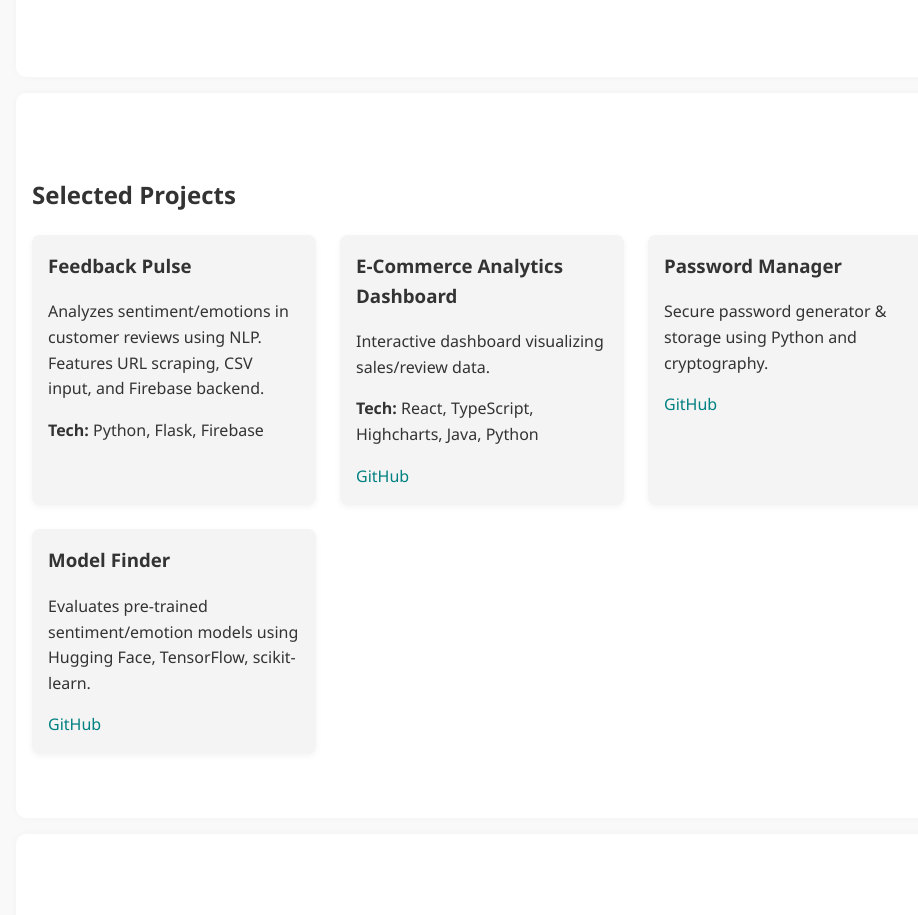
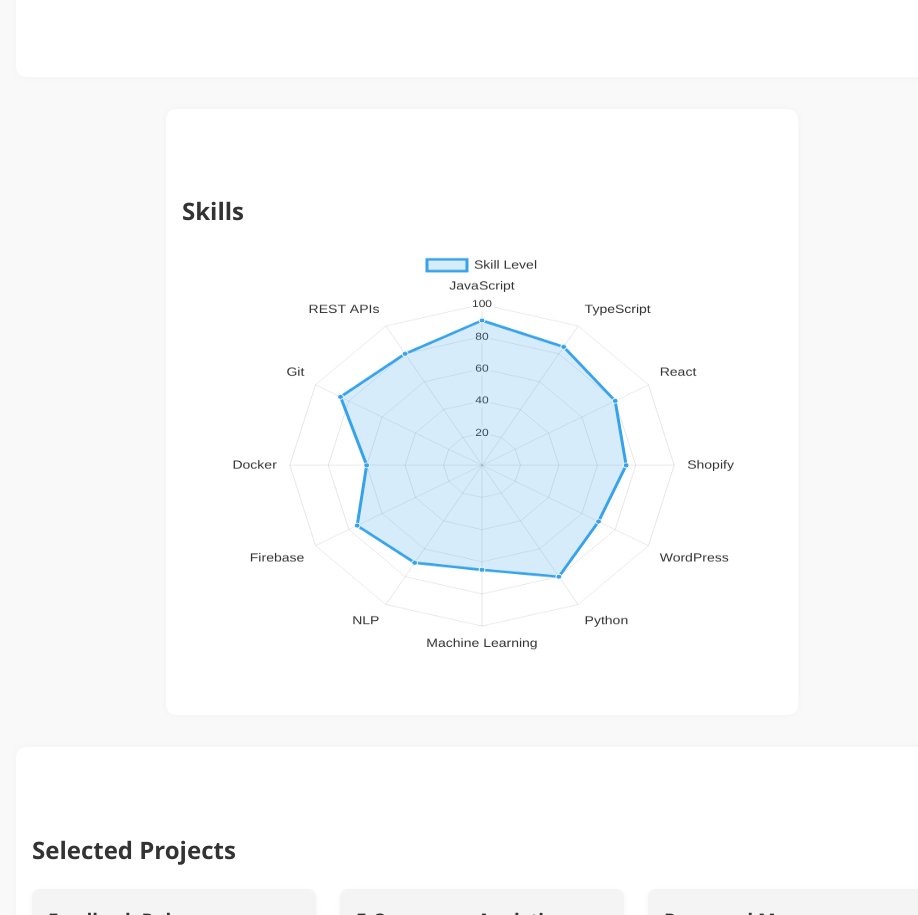
Before and after one commit to Kris-and-Code/Kris-and-Code.github.io, a plain HTML site: page index.html in a window 1280 px wide. Shown: the part 943-1858 px from the top of the page, without its empty margins (158-1076 px from the left). Drawn offline with nearby package versions, Linux system fonts and the light colour scheme.

```diff
--- a/assets/css/style.css
+++ b/assets/css/style.css
@@ -100,3 +100,13 @@
 html {
   scroll-behavior: smooth;
 }
+
+.skills {
+  max-width: 600px;
+  margin: 2rem auto;
+}
+
+#skillsRadar {
+  width: 100% !important;
+  height: 400px !important;
+}
--- a/index.html
+++ b/index.html
@@ -5,6 +5,7 @@
   <meta name="viewport" content="width=device-width, initial-scale=1.0"/>
   <title>Krishnendu Saji | Software Engineer</title>
   <link rel="stylesheet" href="assets/css/style.css" />
+  <script src="https://cdn.jsdelivr.net/npm/chart.js"></script>
 </head>
 <body>
 
@@ -43,6 +44,11 @@
   </div>
 </section>
 
+<section id="skills" class="section skills">
+  <h2>Skills</h2>
+  <canvas id="skillsRadar" width="400" height="400"></canvas>
+</section>
+
 <section id="work" class="section work">
   <h2>Selected Projects</h2>
   <div class="cards">
@@ -78,12 +84,85 @@
     <a href="https://www.linkedin.com/in/krishnendu.saji" target="_blank">LinkedIn</a> |
     <a href="https://github.com/kris-and-Code" target="_blank">GitHub</a>
   </p>
-  <a href="C:\Users\krishnendu\PORTFOLIO\Kris-and-Code.github.io\Lebenslauf_Saji.pdf" class="btn-primary" download>Download Resume</a>
+  <a href="https://github.com/Kris-and-Code/Kris-and-Code.github.io/blob/main/Lebenslauf_Saji.pdf" class="btn-primary" download>Download Resume</a>
 </section>
 
 <footer>
   <p>&copy; 2025 Krishnendu Saji</p>
 </footer>
+<script>
+  const ctx = document.getElementById('skillsRadar').getContext('2d');
+
+  const data = {
+    labels: [
+      'JavaScript',
+      'TypeScript',
+      'React',
+      'Shopify',
+      'WordPress',
+      'Python',
+      'Machine Learning',
+      'NLP',
+      'Firebase',
+      'Docker',
+      'Git',
+      'REST APIs'
+    ],
+    datasets: [{
+      label: 'Skill Level',
+      data: [90, 85, 80, 75, 70, 80, 65, 70, 75, 60, 85, 80],
+      fill: true,
+      backgroundColor: 'rgba(54, 162, 235, 0.2)',
+      borderColor: 'rgba(54, 162, 235, 1)',
+      pointBackgroundColor: 'rgba(54, 162, 235, 1)',
+      pointBorderColor: '#fff',
+      pointHoverBackgroundColor: '#fff',
+      pointHoverBorderColor: 'rgba(54, 162, 235, 1)'
+    }]
+  };
+
+  const config = {
+    type: 'radar',
+    data: data,
+    options: {
+      scales: {
+        r: {
+          angleLines: {
+            display: true
+          },
+          suggestedMin: 0,
+          suggestedMax: 100,
+          ticks: {
+            stepSize: 20,
+            color: '#333'
+          },
+          pointLabels: {
+            font: {
+              size: 14
+            },
+            color: '#333'
+          }
+        }
+      },
+      plugins: {
+        legend: {
+          labels: {
+            color: '#333',
+            font: { size: 14 }
+          }
+        },
+        tooltip: {
+          enabled: true
+        }
+      },
+      maintainAspectRatio: false,
+      responsive: true
+    },
+  };
+
+  new Chart(ctx, config);
+</script>
+
 
 </body>
 </html>
```
